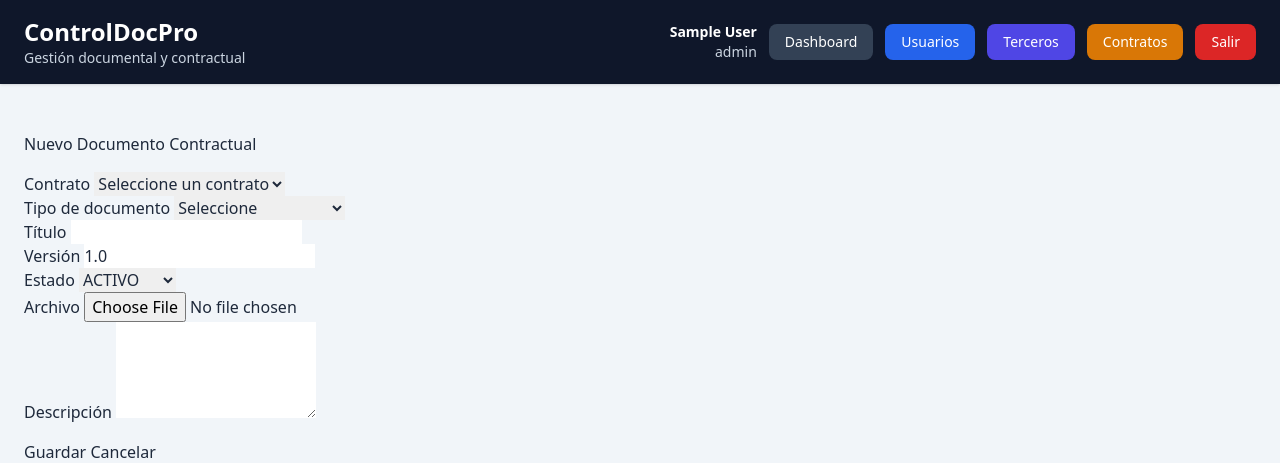
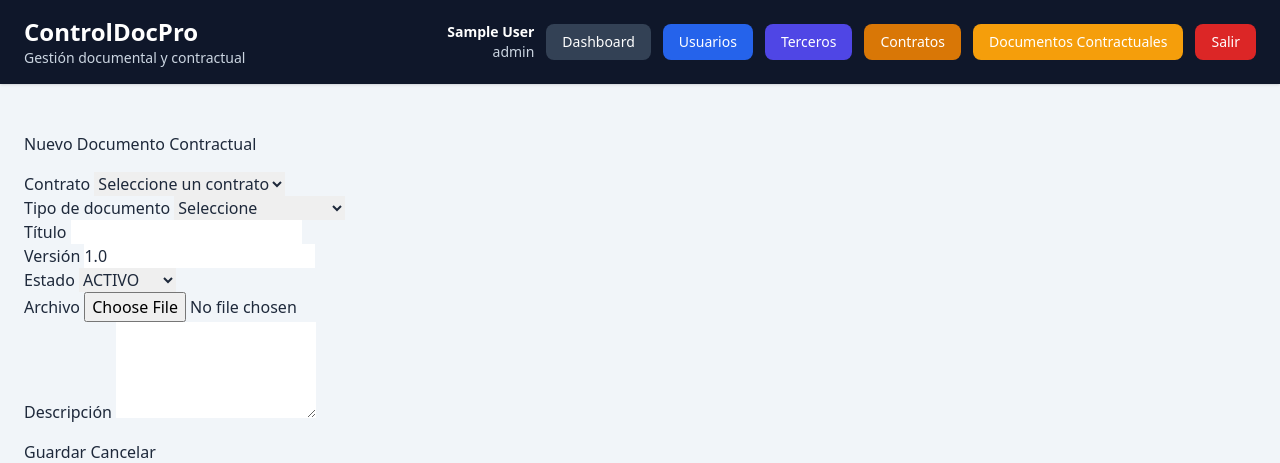
Before and after one commit to jhonbuelvas-hub/controldocpro-app, a Flask app: page /contract-documents/new in a window 1280 px wide. Shown: the top 463 px of the page. Run offline with Flask 3, Linux system fonts and the light colour scheme; the visitor is signed in with stand-in values (Sample User, id 1); data that the repository does not hold is empty; some libraries are stand-ins or nearby versions.

Commit message:
Update base.html

```diff
--- a/templates/base.html
+++ b/templates/base.html
@@ -25,6 +25,7 @@
                     <a href="/users" class="bg-blue-600 hover:bg-blue-700 px-4 py-2 rounded-lg font-medium">Usuarios</a>
                     <a href="/third-parties" class="bg-indigo-600 hover:bg-indigo-700 px-4 py-2 rounded-lg font-medium">Terceros</a>
                     <a href="/contracts" class="bg-amber-600 hover:bg-amber-700 px-4 py-2 rounded-lg font-medium">Contratos</a>
+                    <a href="/contract-documents" class="bg-amber-500 hover:bg-amber-600 px-4 py-2 rounded-lg font-medium">Documentos Contractuales</a>
                     <a href="/logout" class="bg-red-600 hover:bg-red-700 px-4 py-2 rounded-lg font-medium">Salir</a>
                 {% else %}
                     <a href="/login" class="bg-blue-600 hover:bg-blue-700 px-4 py-2 rounded-lg font-medium">Ingresar</a>
```
